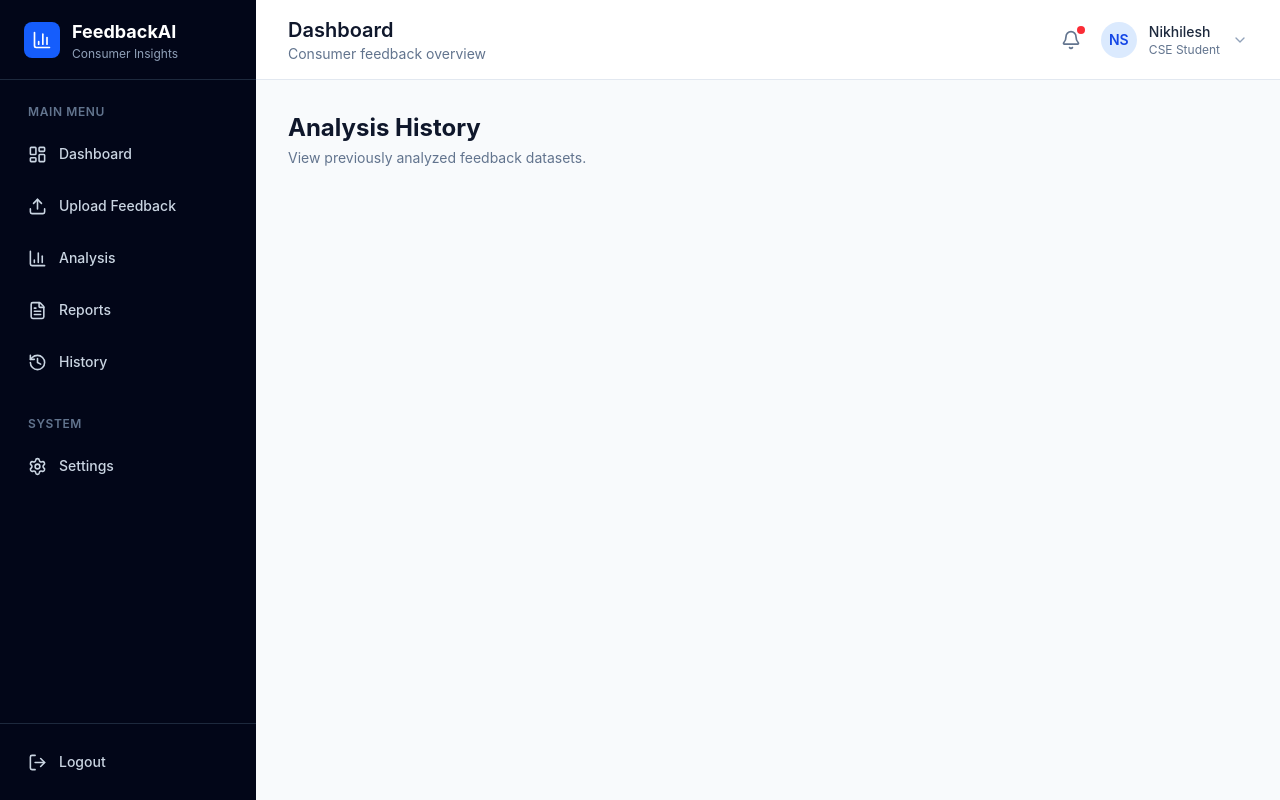
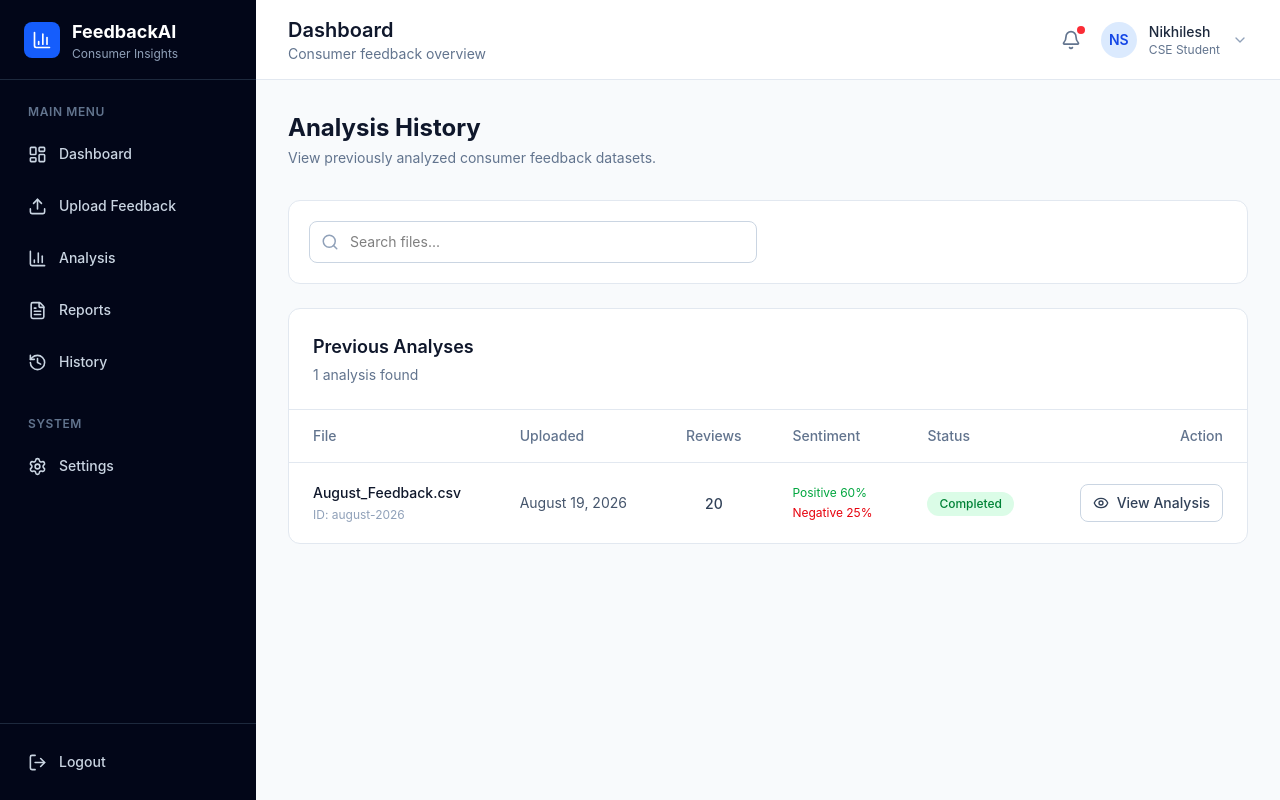
Before and after one commit to S19nikhilesh/ai-consumer-feedback-analysis, a React (Vite) app: page /history in a window 1280 px wide. Built offline with nearby package versions, Linux system fonts and the light colour scheme.

Commit message:
Build analysis history page

```diff
--- a/src/pages/History.jsx
+++ b/src/pages/History.jsx
@@ -1,14 +1,286 @@
+import { useState } from "react";
+import { useNavigate } from "react-router-dom";
+import { Search, Eye } from "lucide-react";
+
+import { datasets } from "../data/dummyData";
+
 const History = () => {
-    return (
-      <div className="p-8">
+
+  const navigate = useNavigate();
+
+  const [searchTerm, setSearchTerm] = useState("");
+
+  const filteredDatasets = datasets.filter((dataset) =>
+    dataset.fileName
+      .toLowerCase()
+      .includes(searchTerm.toLowerCase())
+  );
+
+
+  const handleViewAnalysis = (datasetId) => {
+
+    navigate(`/analysis?dataset=${datasetId}`);
+
+  };
+
+
+  return (
+    <div className="p-8">
+
+
+      {/* ================= HEADER ================= */}
+
+      <div className="mb-8">
+
         <h2 className="text-2xl font-bold text-slate-900">
           Analysis History
         </h2>
+
         <p className="text-sm text-slate-500 mt-1">
-          View previously analyzed feedback datasets.
+          View previously analyzed consumer feedback datasets.
         </p>
+
       </div>
-    );
-  };
 
-  export default History;
+
+
+      {/* ================= SEARCH ================= */}
+
+      <div className="bg-white border border-slate-200 rounded-xl p-5 mb-6">
+
+        <div className="relative max-w-md">
+
+          <Search
+            size={18}
+            className="absolute left-3 top-1/2 -translate-y-1/2 text-slate-400"
+          />
+
+          <input
+            type="text"
+            placeholder="Search files..."
+            value={searchTerm}
+            onChange={(e) => setSearchTerm(e.target.value)}
+            className="w-full border border-slate-300 rounded-lg pl-10 pr-4 py-2.5 text-sm outline-none focus:ring-2 focus:ring-blue-500"
+          />
+
+        </div>
+
+      </div>
+
+
+
+      {/* ================= HISTORY TABLE ================= */}
+
+      <div className="bg-white border border-slate-200 rounded-xl overflow-hidden">
+
+        <div className="p-6 border-b border-slate-200">
+
+          <h3 className="text-lg font-semibold text-slate-900">
+            Previous Analyses
+          </h3>
+
+          <p className="text-sm text-slate-500 mt-1">
+            {filteredDatasets.length} analysis
+            {filteredDatasets.length !== 1 ? "es" : ""} found
+          </p>
+
+        </div>
+
+
+
+        {filteredDatasets.length > 0 ? (
+
+          <div className="overflow-x-auto">
+
+            <table className="w-full text-left">
+
+              <thead>
+
+                <tr className="border-b border-slate-200 text-sm text-slate-500">
+
+                  <th className="px-6 py-4 font-medium">
+                    File
+                  </th>
+
+                  <th className="px-6 py-4 font-medium">
+                    Uploaded
+                  </th>
+
+                  <th className="px-6 py-4 font-medium text-center">
+                    Reviews
+                  </th>
+
+                  <th className="px-6 py-4 font-medium">
+                    Sentiment
+                  </th>
+
+                  <th className="px-6 py-4 font-medium">
+                    Status
+                  </th>
+
+                  <th className="px-6 py-4 font-medium text-right">
+                    Action
+                  </th>
+
+                </tr>
+
+              </thead>
+
+
+
+              <tbody>
+
+                {filteredDatasets.map((dataset) => {
+
+                  const positivePercentage = Math.round(
+                    (dataset.sentiment.positive /
+                      dataset.totalReviews) *
+                      100
+                  );
+
+                  const negativePercentage = Math.round(
+                    (dataset.sentiment.negative /
+                      dataset.totalReviews) *
+                      100
+                  );
+
+                  return (
+
+                    <tr
+                      key={dataset.id}
+                      className="border-b border-slate-100 last:border-none hover:bg-slate-50 transition"
+                    >
+
+
+                      {/* FILE */}
+
+                      <td className="px-6 py-5">
+
+                        <div>
+
+                          <p className="text-sm font-medium text-slate-900">
+                            {dataset.fileName}
+                          </p>
+
+                          <p className="text-xs text-slate-400 mt-1">
+                            ID: {dataset.id}
+                          </p>
+
+                        </div>
+
+                      </td>
+
+
+
+                      {/* DATE */}
+
+                      <td className="px-6 py-5">
+
+                        <p className="text-sm text-slate-600">
+                          {dataset.uploadedAt}
+                        </p>
+
+                      </td>
+
+
+
+                      {/* REVIEWS */}
+
+                      <td className="px-6 py-5 text-center">
+
+                        <span className="text-sm font-medium text-slate-700">
+                          {dataset.totalReviews}
+                        </span>
+
+                      </td>
+
+
+
+                      {/* SENTIMENT */}
+
+                      <td className="px-6 py-5">
+
+                        <div className="text-xs space-y-1">
+
+                          <p className="text-green-600">
+                            Positive {positivePercentage}%
+                          </p>
+
+                          <p className="text-red-600">
+                            Negative {negativePercentage}%
+                          </p>
+
+                        </div>
+
+                      </td>
+
+
+
+                      {/* STATUS */}
+
+                      <td className="px-6 py-5">
+
+                        <span className="inline-flex px-3 py-1 rounded-full bg-green-100 text-green-700 text-xs font-medium">
+                          Completed
+                        </span>
+
+                      </td>
+
+
+
+                      {/* ACTION */}
+
+                      <td className="px-6 py-5 text-right">
+
+                        <button
+                          onClick={() =>
+                            handleViewAnalysis(dataset.id)
+                          }
+                          className="inline-flex items-center gap-2 px-3 py-2 border border-slate-300 rounded-lg text-sm font-medium text-slate-700 hover:bg-slate-50 transition"
+                        >
+
+                          <Eye size={16} />
+
+                          View Analysis
+
+                        </button>
+
+                      </td>
+
+                    </tr>
+
+                  );
+
+                })}
+
+              </tbody>
+
+            </table>
+
+          </div>
+
+        ) : (
+
+          /* ================= EMPTY STATE ================= */
+
+          <div className="py-16 text-center">
+
+            <p className="text-slate-700 font-medium">
+              No analyses found
+            </p>
+
+            <p className="text-sm text-slate-500 mt-1">
+              Try searching with a different file name.
+            </p>
+
+          </div>
+
+        )}
+
+      </div>
+
+    </div>
+  );
+};
+
+export default History;
```
